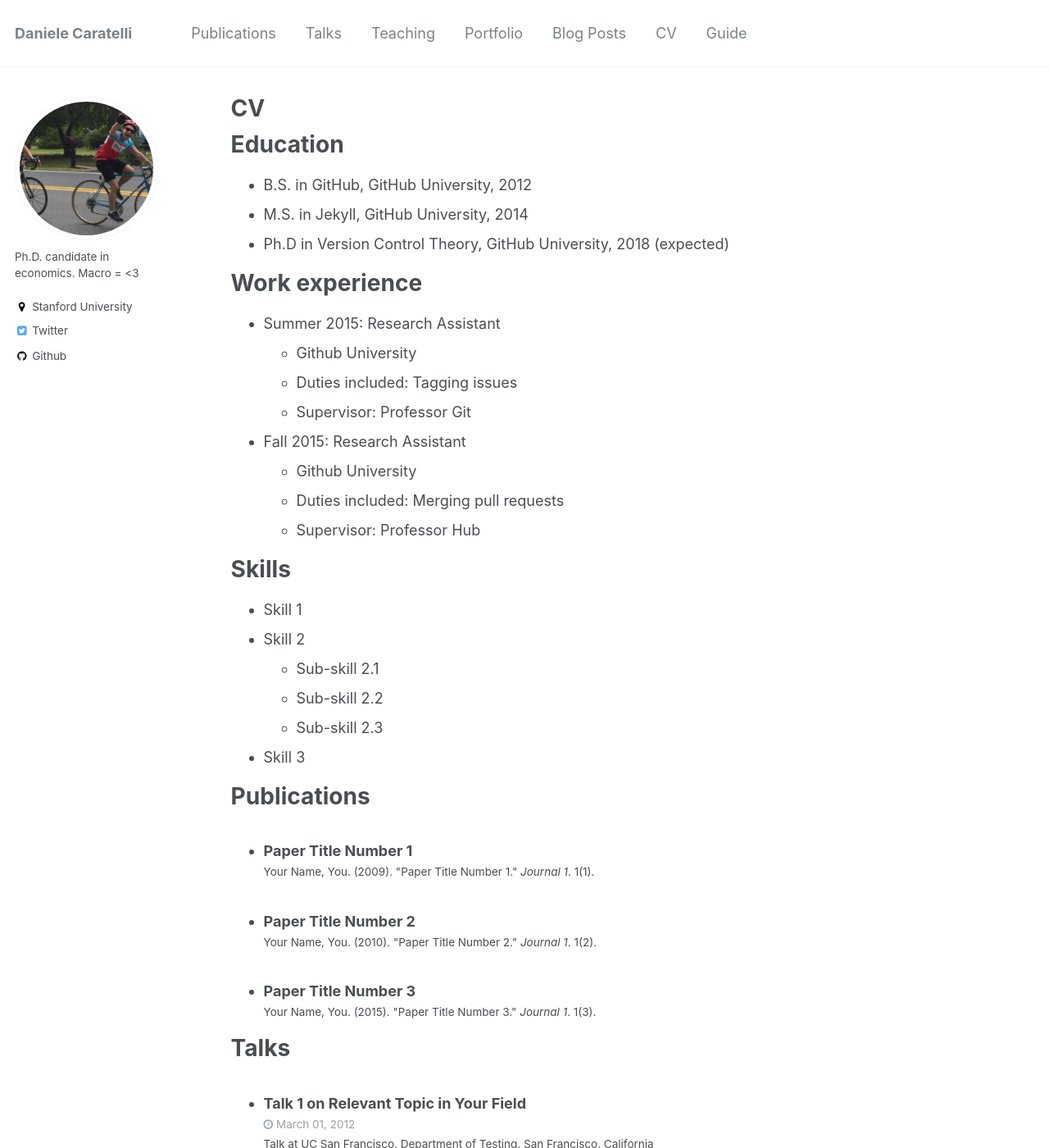
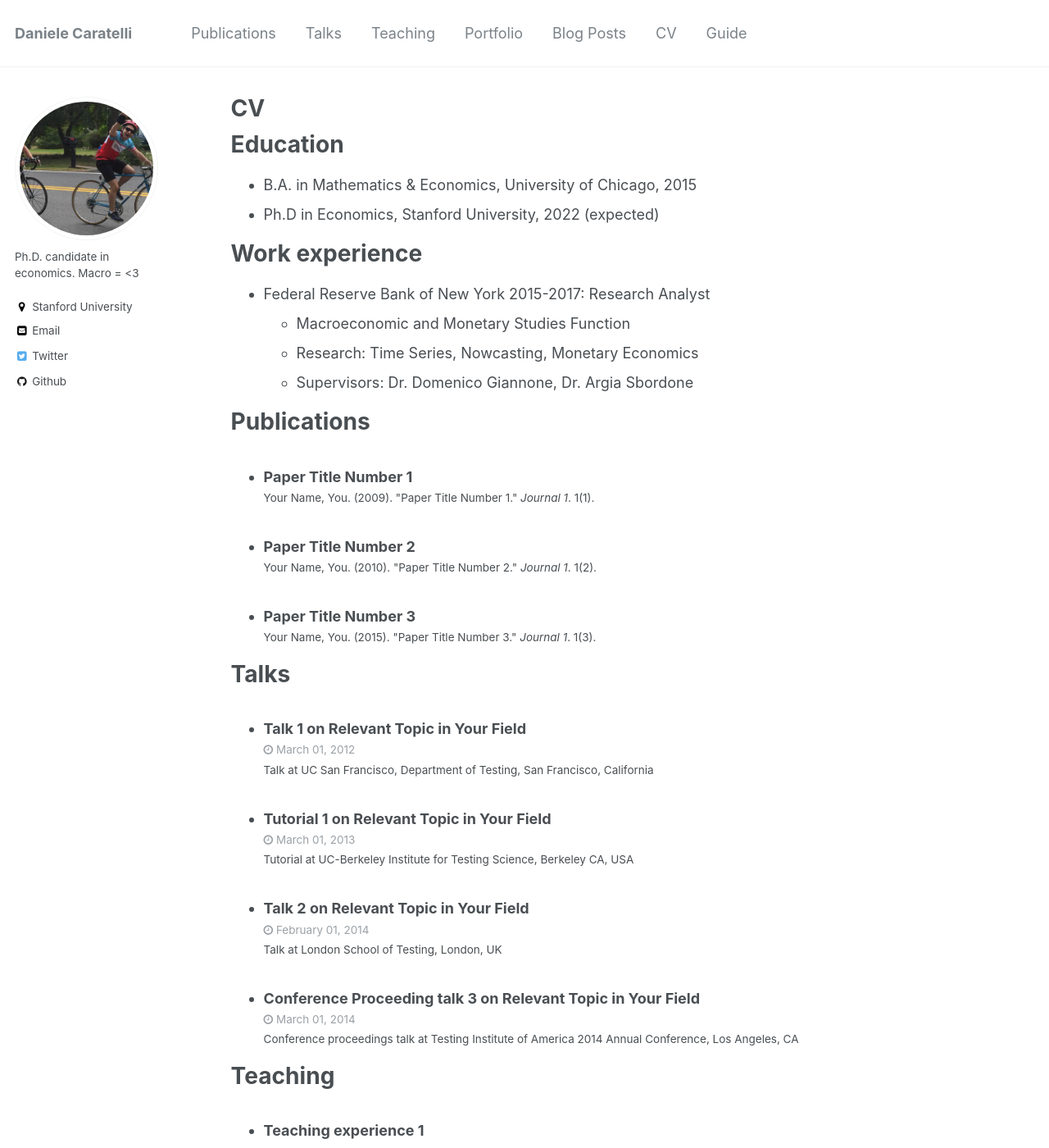
Before and after one commit to danicaratelli/danicaratelli.github.io, a Jekyll site: the page built from _pages/cv.md, in a window 1280 px wide and 1400 px high. Shown: the whole window at 82% size. Built offline with Jekyll 4.4.1, drawn with Linux system fonts in a browser that asks for light colours.

```diff
--- a/_config.yml
+++ b/_config.yml
@@ -47,7 +47,7 @@
       options:
         format           : "iso8601" # "iso8601" (default), "timestamp-seconds", "timestamp-milliseconds"
 atom_feed:
-  path                   : # blank (default) uses feed.xml
+  path                   :
 
 # SEO Related
 google_site_verification :
@@ -86,7 +86,7 @@
   location         :
   employer         : "Stanford University"
   googlescholar    :
-  email            :
+  email            : "danicaratelli@stanford.edu"
   uri              :
   bitbucket        :
   codepen          :
--- a/_pages/cv.md
+++ b/_pages/cv.md
@@ -11,30 +11,15 @@
 
 Education
 ======
-* B.S. in GitHub, GitHub University, 2012
-* M.S. in Jekyll, GitHub University, 2014
-* Ph.D in Version Control Theory, GitHub University, 2018 (expected)
+* B.A. in Mathematics & Economics, University of Chicago, 2015
+* Ph.D in Economics, Stanford University, 2022 (expected)
 
 Work experience
 ======
-* Summer 2015: Research Assistant
-  * Github University
-  * Duties included: Tagging issues
-  * Supervisor: Professor Git
-
-* Fall 2015: Research Assistant
-  * Github University
-  * Duties included: Merging pull requests
-  * Supervisor: Professor Hub
-
-Skills
-======
-* Skill 1
-* Skill 2
-  * Sub-skill 2.1
-  * Sub-skill 2.2
-  * Sub-skill 2.3
-* Skill 3
+* Federal Reserve Bank of New York 2015-2017: Research Analyst
+  * Macroeconomic and Monetary Studies Function
+  * Research: Time Series, Nowcasting, Monetary Economics
+  * Supervisors: Dr. Domenico Giannone, Dr. Argia Sbordone
 
 Publications
 ======
```
Also changed, not shown: images/popo.jpg (deleted).
